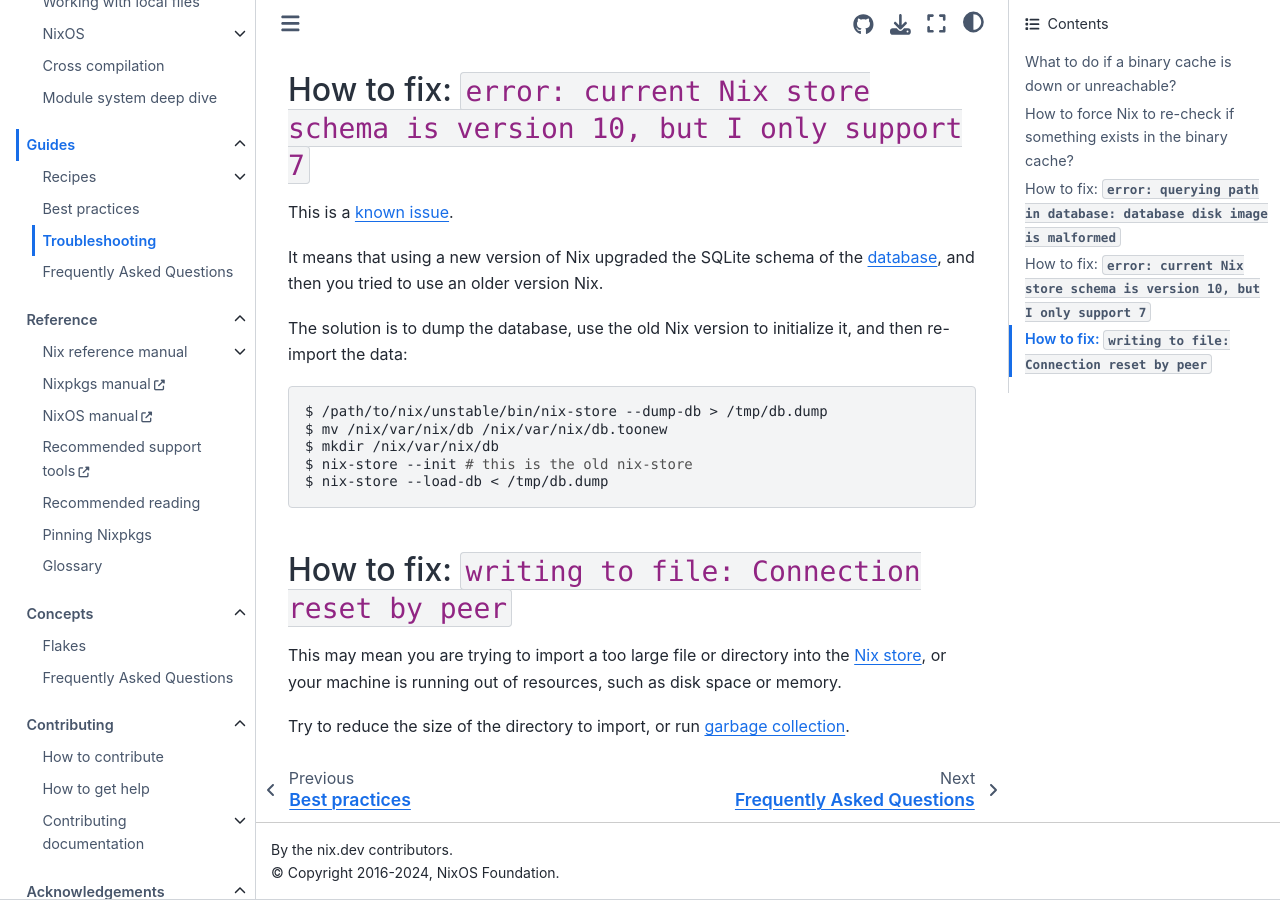
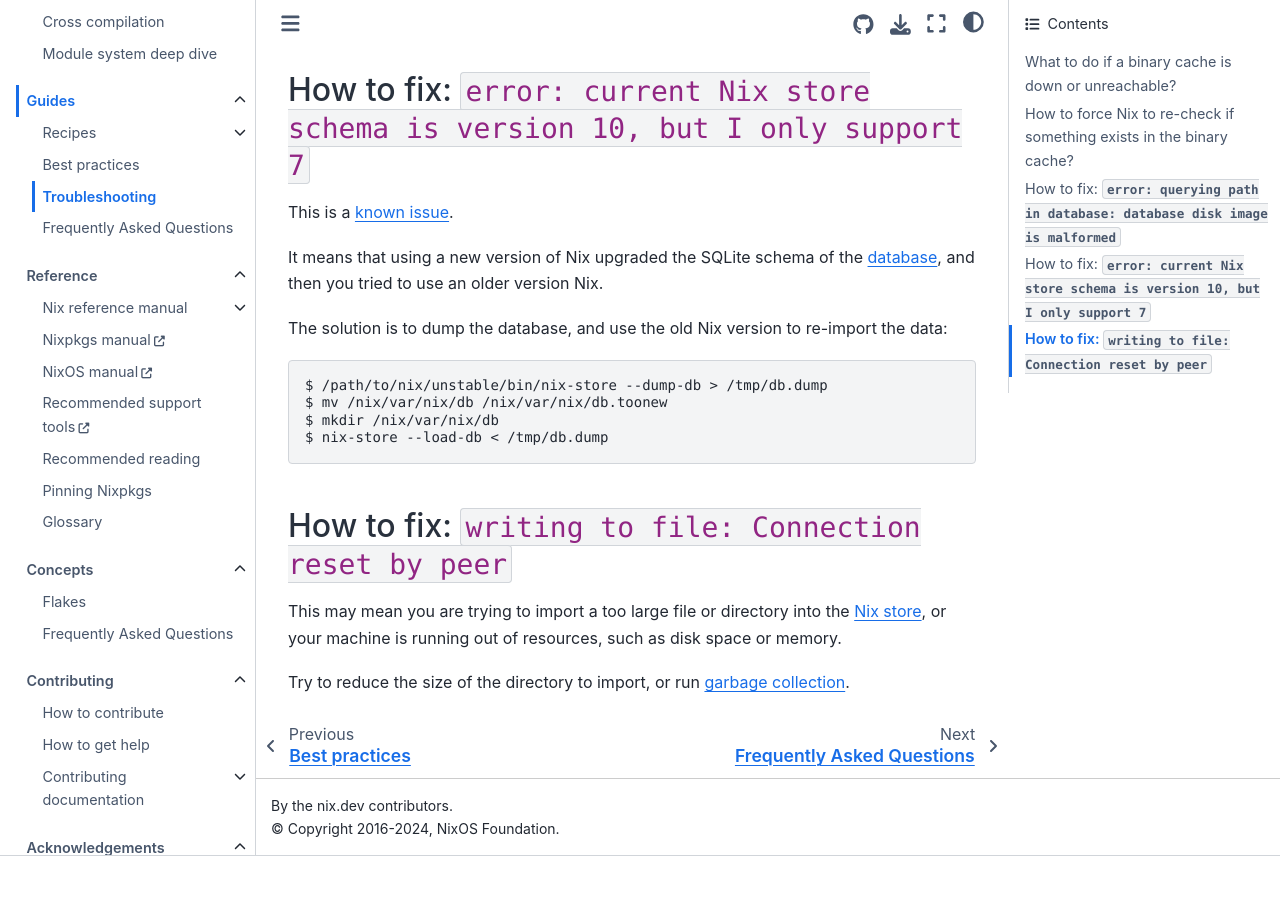
Before and after one commit to NixOS/nix.dev, a Sphinx documentation site: the page built from source/guides/troubleshooting.md, in a window 1280 px wide and 900 px high, scrolled down 976 px. Built offline with Sphinx 7.4.7 and the Sphinx Book theme 1.1.4, drawn with Linux system fonts in a browser that asks for light colours; after the commit the page ends 1832 px from its top, so only the background shows below that.

Commit message:
remove no-op command in troubleshooting advice
`nix-store --init` doesn't actually do anything [0] and is not even
documented in the Nix manual

[0]: https://github.com/NixOS/nix/blob/9651034dc26c009559cb571c813a2b8aa2bba3f1/src/nix-store/nix-store.cc#L736-L744

````diff
--- a/source/guides/troubleshooting.md
+++ b/source/guides/troubleshooting.md
@@ -36,13 +36,12 @@
 
 It means that using a new version of Nix upgraded the SQLite schema of the [database](https://nix.dev/manual/nix/2.18/glossary#gloss-nix-database), and then you tried to use an older version Nix.
 
-The solution is to dump the database, use the old Nix version to initialize it, and then re-import the data:
+The solution is to dump the database, and use the old Nix version to re-import the data:
 
 ```shell-session
 $ /path/to/nix/unstable/bin/nix-store --dump-db > /tmp/db.dump
 $ mv /nix/var/nix/db /nix/var/nix/db.toonew
 $ mkdir /nix/var/nix/db
-$ nix-store --init # this is the old nix-store
 $ nix-store --load-db < /tmp/db.dump
 ```
 
````
